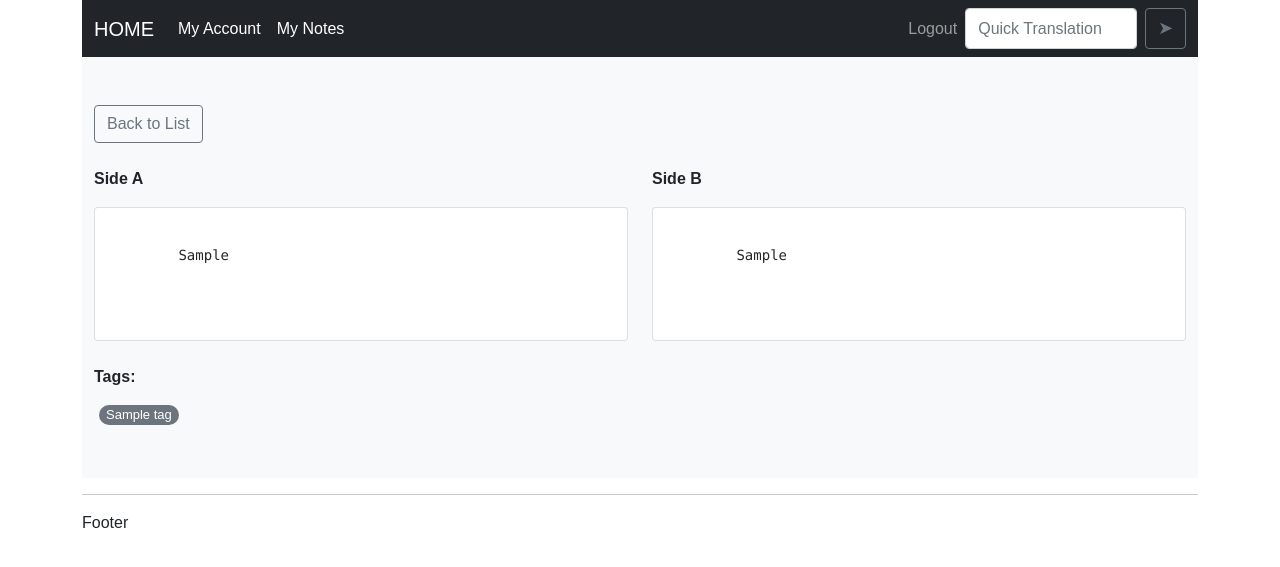
After one commit to axyorah/nl-news-translator, a Django app: page /notes/00000000-0000-0000-0000-000000000001/ in a window 1280 px wide. The commit adds this page. Shown: the top 567 px of the page. Run offline with Django 3.2, Linux system fonts and the light colour scheme; a user stored in the database is signed in; tables that the repository leaves empty hold one stand-in row (values such as "Sample post"); parts of the project's set-up code (start-up, migrations or seed data) failed here and were passed over.

Commit message:
add: added a page to view a given note

```diff
--- a/notes/templates/notes/note-list.html
+++ b/notes/templates/notes/note-list.html
@@ -46,6 +46,7 @@
     <table class="table container w-100">
         <thead>
         <tr>
+            <th scope="col"></th>
             <th scope="col">Date</th>
             <th scope="col">Side A</th>
             <th scope="col" class="d-flex">
@@ -62,6 +63,7 @@
         <tbody>
         {% for note in notes %}
         <tr>
+            <th scope="row"><a href="{% url 'note' note.id %}">&#10551;</a></th>
             <td>{{ note.created }}</td>
             <td class="collapsable">
                 {{ note.side_a|slice:":25"}}
--- /dev/null
+++ b/notes/templates/notes/note.html
@@ -0,0 +1,51 @@
+{% extends 'main.html' %}
+{% load static %}
+
+{% block content %}
+{% if note %}
+
+<main class="container bg-light py-4">
+<div class="d-flex space-between my-4">
+  <a class="btn btn-outline-secondary" href="{% url 'note-list' %}">Back to List</a>
+
+</div>
+
+<div class="row my-4">
+  <div class="col-12 col-md-6">
+    <p><b>Side A</b></p>
+    <div class="card p-3">
+      <pre>
+        <code>
+        {{ note.side_a }}
+        </code>
+      </pre>
+    </div>
+  </div>
+
+  <div class="col-12 col-md-6">
+    <p><b>Side B</b></p>
+    <div class="card p-3">
+      <pre>
+        <code>
+        {{ note.side_b }}
+        </code>
+      </pre>
+    </div>
+  </div>
+</div>
+
+<div class="row my-4">
+  <div class="col">
+  <p><b>Tags: </b></p>
+  {% if note.tags %}
+    {% for tag in note.tags.all %}
+      <span class="capsule">{{ tag }}</span>
+    {% endfor %}
+  {% endif %}
+  </div>
+</div>
+
+</main>
+
+{% endif %}
+{% endblock content %}
--- a/notes/urls.py
+++ b/notes/urls.py
@@ -4,4 +4,5 @@ from notes import views
 urlpatterns = [
     path('', views.showNotes, name='note-list'),
     path('new/', views.createNote, name='note-create'),
+    path('<pk>/', views.getNote, name='note'),
 ]
--- a/notes/views.py
+++ b/notes/views.py
@@ -25,6 +25,28 @@ def showNotes(request):
     }
 
     return render(request, 'notes/note-list.html', context)
+
+@login_required(login_url='login')
+def getNote(request, pk):
+    profile = request.user.profile
+
+    # chec if note exists
+    if not Note.objects.filter(id=pk):
+        messages.error('Note not found :(')
+        return render(request, 'notes/note.html')
+    note = Note.objects.get(id=pk)
+
+    # check if authorized
+    if not profile.note_set.filter(id=pk):
+        messages.error('You are not authorized to see this note')
+        return render(request, 'note/note.html')
+
+    context = {
+        'note': note
+    }
+
+    return render(request, 'notes/note.html', context)
+
 
 # Create your views here.
 @login_required(login_url='login')
```
